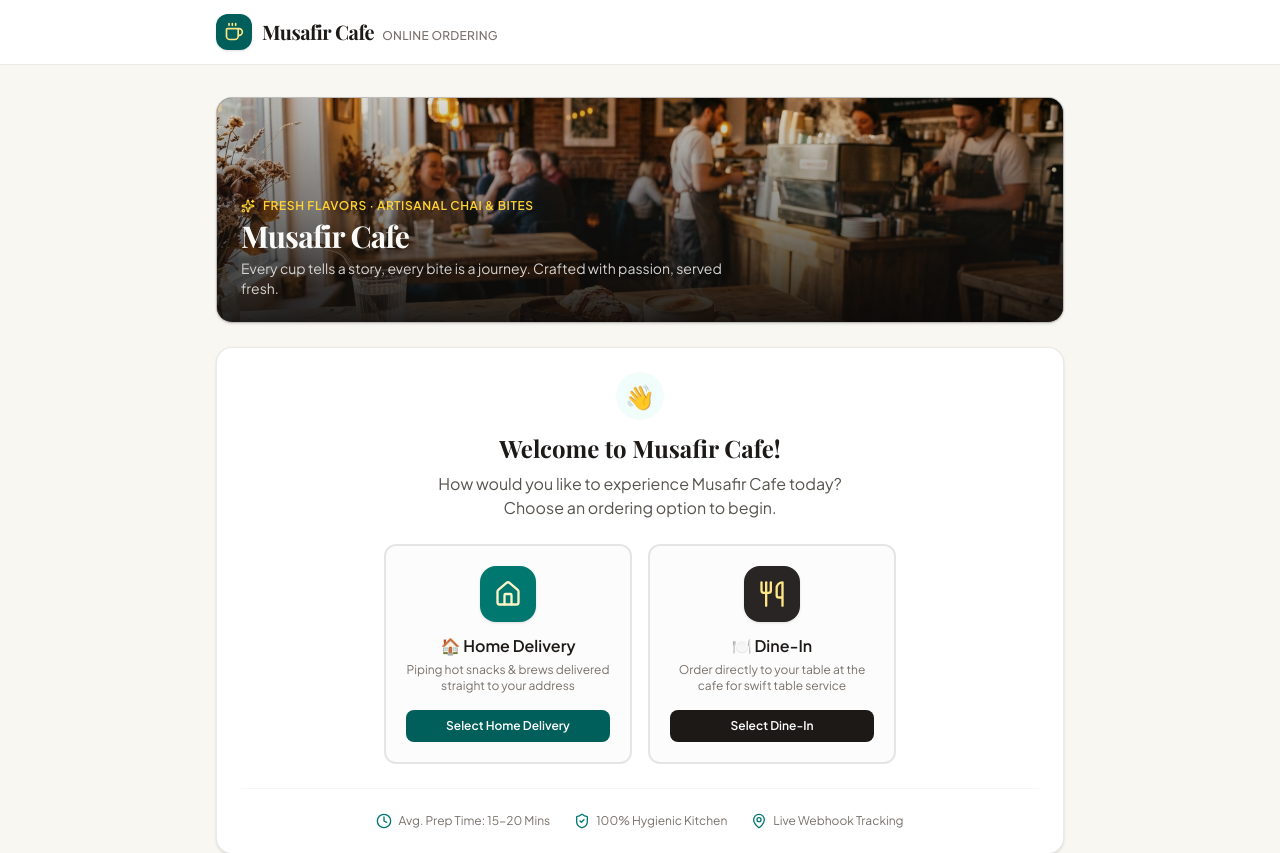
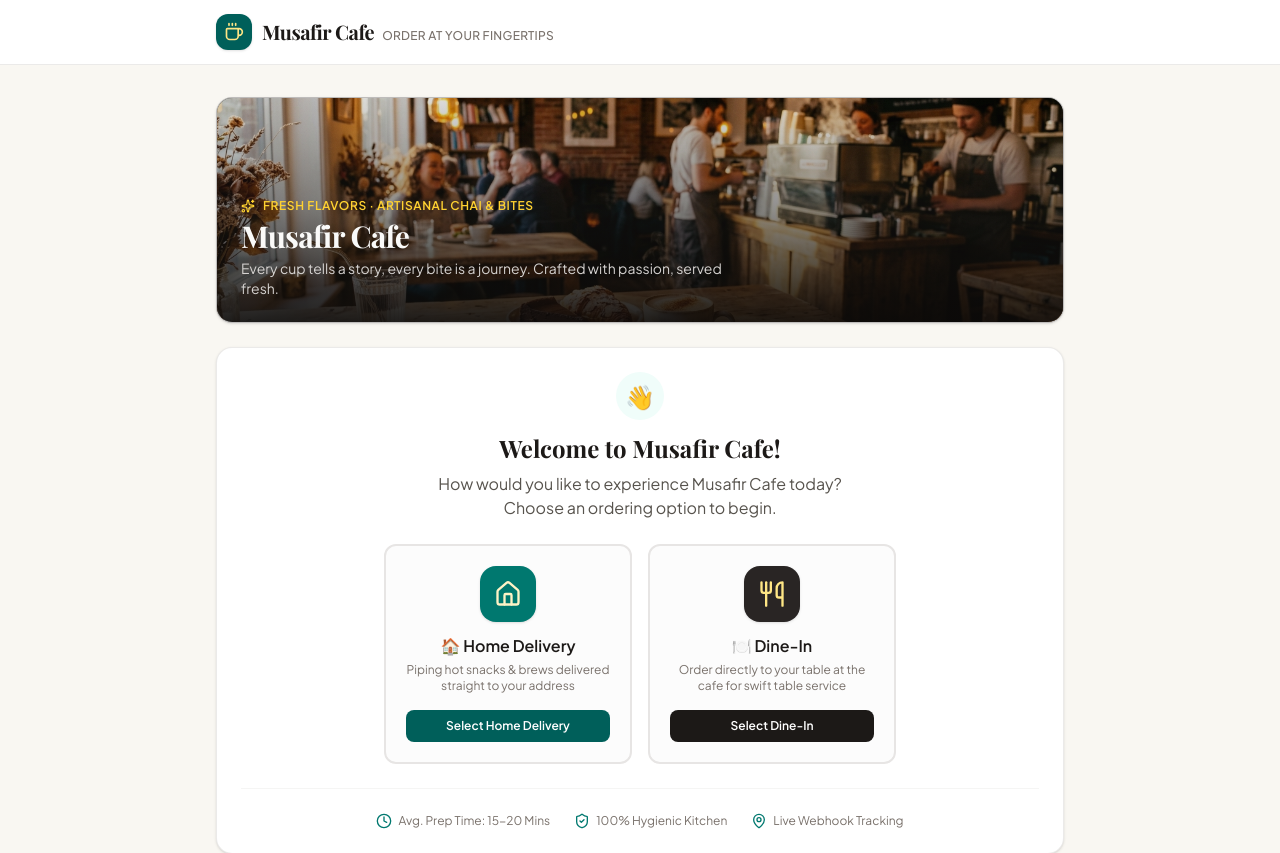
Before and after one commit to dpxtd-ai/musafir-cafe, a React (Vite) app: page / in a window 1280 px wide. Shown: the top 853 px of the page. Built offline with nearby package versions, Linux system fonts and the light colour scheme; a web font is replaced by a local one.

Commit message:
docs: update branding tagline in header
Change the "Online Ordering" subtitle to "Order at Your Fingertips" to better reflect the cafe's brand identity.

```diff
--- a/src/components/Header.tsx
+++ b/src/components/Header.tsx
@@ -27,7 +27,7 @@ export const Header: React.FC<HeaderProps> = ({
               Musafir Cafe
             </span>
             <span className="hidden sm:inline-block ml-2 text-xs text-stone-500 font-medium tracking-wide uppercase">
-              Online Ordering
+              Order at Your Fingertips
             </span>
           </div>
         </button>
```
